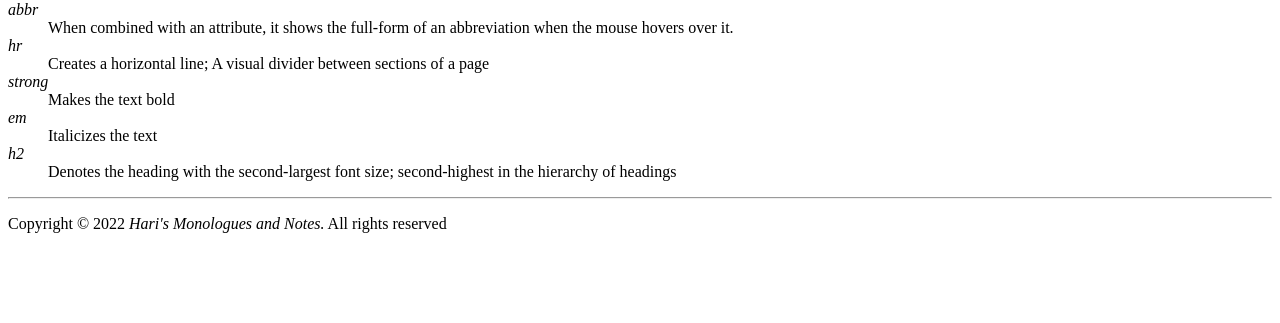
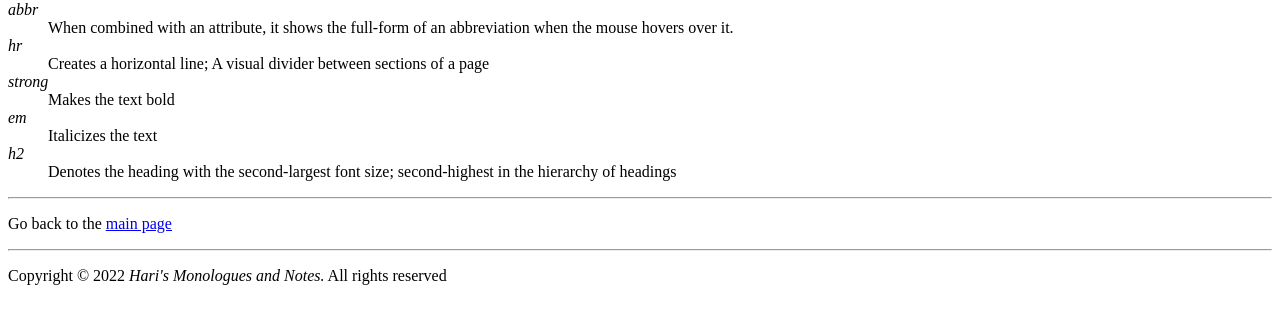
Before and after one commit to guru0026/guru0026.github.io, a plain HTML site: page html-assignment/notes.html in a window 1280 px wide. Shown: the part 79-402 px from the top of the page. Drawn offline with Linux system fonts and the light colour scheme.

Commit message:
adds link to index.html

```diff
--- a/html-assignment/notes.html
+++ b/html-assignment/notes.html
@@ -25,6 +25,10 @@
                 <dd>Denotes the heading with the second-largest font size; second-highest in the hierarchy of headings</dd>
         </main>
         <hr>
+        <section>
+            <p>Go back to the <a href="index.html">main page</a></p>
+        </section>
+        <hr>
         <footer>
             <p>Copyright <span>&copy</span> 2022 <em>Hari's Monologues and Notes.</em> All rights reserved</p>
         </footer>
```
